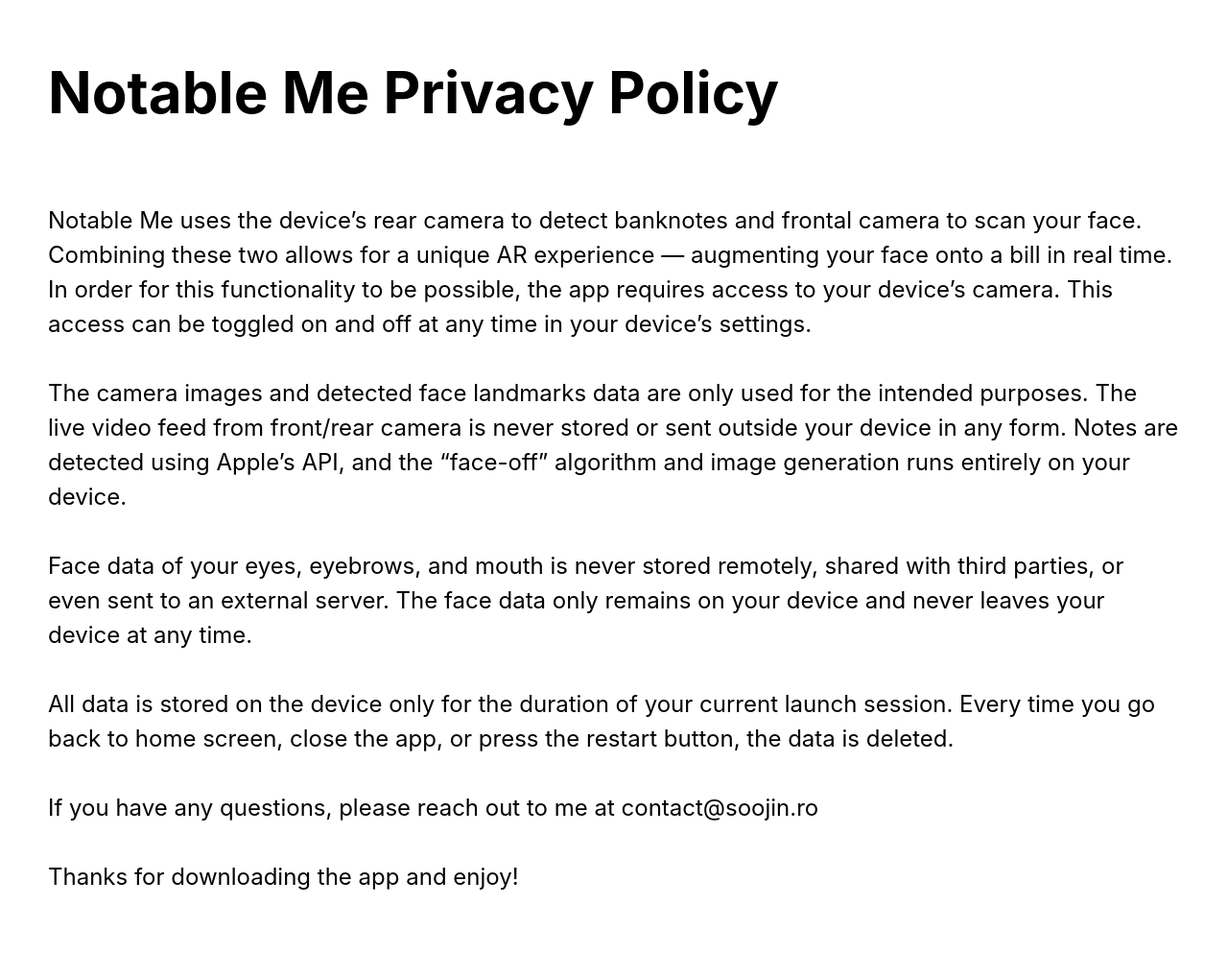
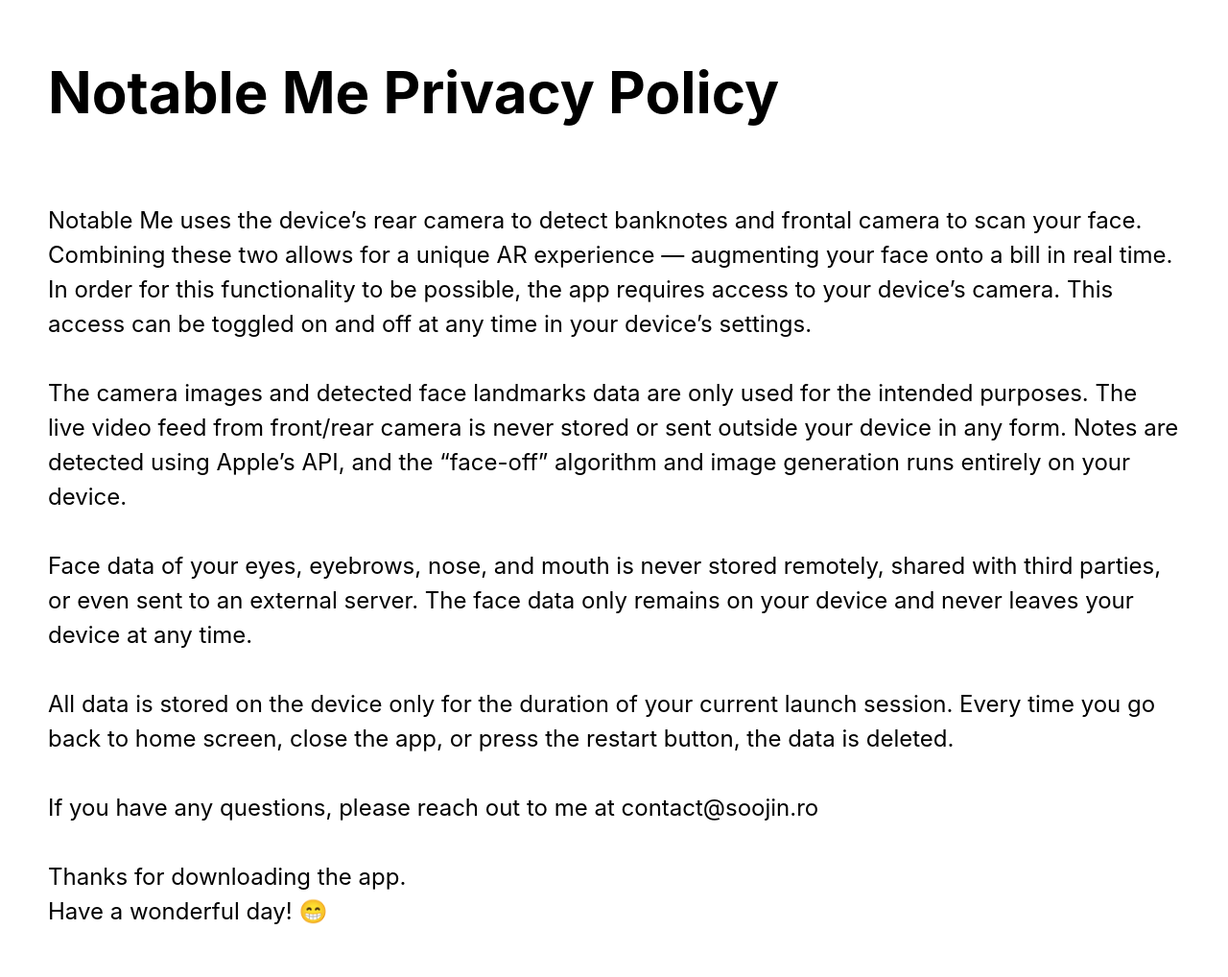
Before and after one commit to nsoojin/nsoojin.github.io, a Jekyll site: the page built from privacy_policies/notableme-privacypolicy.html, in a window 1280 px wide. Shown: the whole page at 96% size. Built offline with Jekyll 4.4.1, drawn with Linux system fonts in a browser that asks for light colours; before the commit the page ends 982 px from its top, so only the background shows below that.

Commit message:
privacy policies

```diff
--- a/notableme-privacypolicy.html
+++ b/privacy_policies/notableme-privacypolicy.html
@@ -11,7 +12,7 @@
 	The camera images and detected face landmarks data are only used for the intended purposes. The live video feed from front/rear camera is never stored or sent outside your device in any form. Notes are detected using Apple’s API, and the “face-off” algorithm and image generation runs entirely on your device.
 	<br>
 	<br>
-	Face data of your eyes, eyebrows, and mouth is never stored remotely, shared with third parties, or even sent to an external server. The face data only remains on your device and never leaves your device at any time.
+	Face data of your eyes, eyebrows, nose, and mouth is never stored remotely, shared with third parties, or even sent to an external server. The face data only remains on your device and never leaves your device at any time.
 	<br>
 	<br>
 	All data is stored on the device only for the duration of your current launch session. Every time you go back to home screen, close the app, or press the restart button, the data is deleted.
@@ -20,5 +21,7 @@
 	If you have any questions, please reach out to me at contact@soojin.ro
 	<br>
 	<br>
-	Thanks for downloading the app and enjoy!
+	Thanks for downloading the app.
+	<br>
+	Have a wonderful day! 😁
 </p>
```
Also changed, not shown: other parts of privacy_policies/notableme-privacypolicy.html (+1 -0 lines), privacy_policies/notableme-privacypolicy-kr.html (added, +24 -0 lines).
